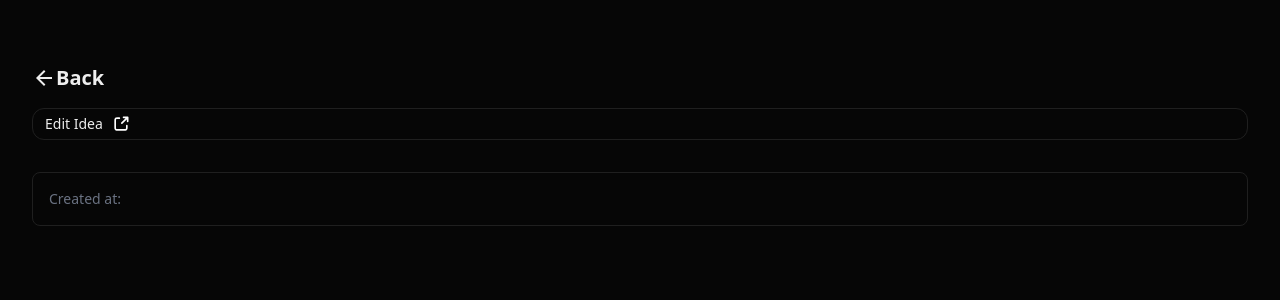
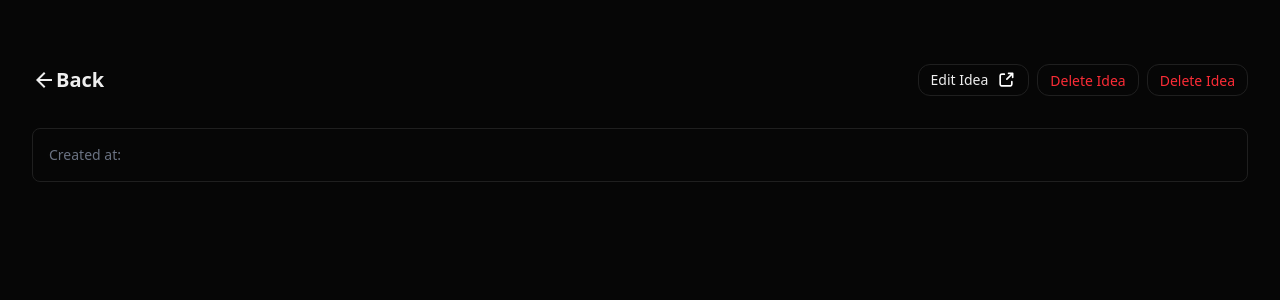
Before and after one commit to DHYEY3559/idea, a Laravel app: template resources/views/ideas/show.blade.php in a window 1280 px wide. Shown: the part 65-365 px from the top of the page. Run offline with Laravel 12, Linux system fonts and the light colour scheme; the template is opened without the code that fills it, so the values that code supplies are empty; style sheets or scripts are compiled from the project's sources.

Commit message:
fix: update edit and delete buttons layout in idea show view

```diff
--- a/resources/views/ideas/show.blade.php
+++ b/resources/views/ideas/show.blade.php
@@ -7,13 +7,19 @@
                 <x-icons.back_arrow/>
                 Back
             </a>
+            <div class="flex gap-x-2">
+                <button class="btn btn-outlined">Edit Idea
+                    <x-icons.external/>
+                </button>
+                <form action="{{ route('ideas.destroy', $idea) }}" method="POST" onsubmit="return confirm('Are you sure you want to delete this idea?');">
+                    @csrf
+                    @method('DELETE')
+                    <button type="submit" class="btn btn-outlined text-red-500">Delete Idea</button>
+                </form>
+                <button class="btn btn-outlined text-red-500">Delete Idea</button>
+            </div>
         </div>
 
-        <div>
-            <a href="" class="btn btn-outlined">Edit Idea
-                <x-icons.external bg-primary/>
-            </a>
-        </div>
 
         <h1 class="text-2xl font-bold">{{ $idea->title }}</h1>
         <x-card>
```
